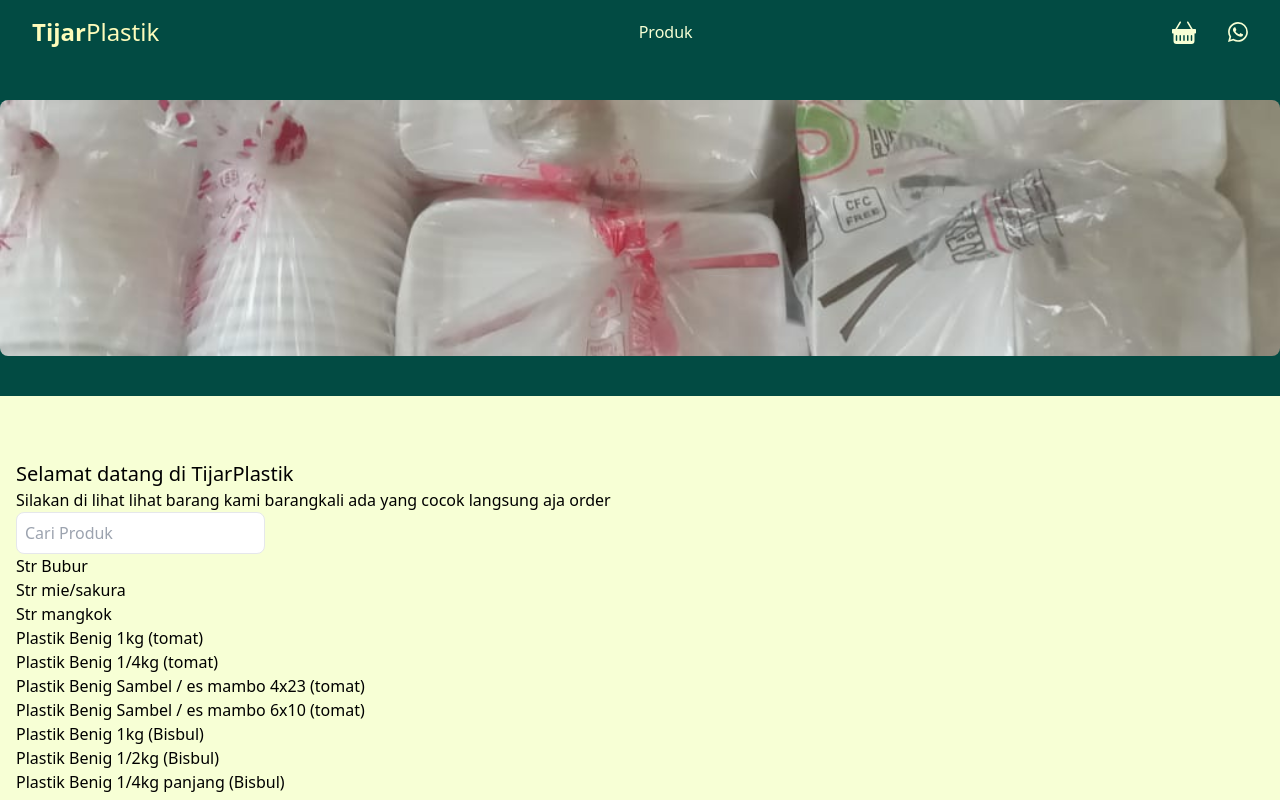
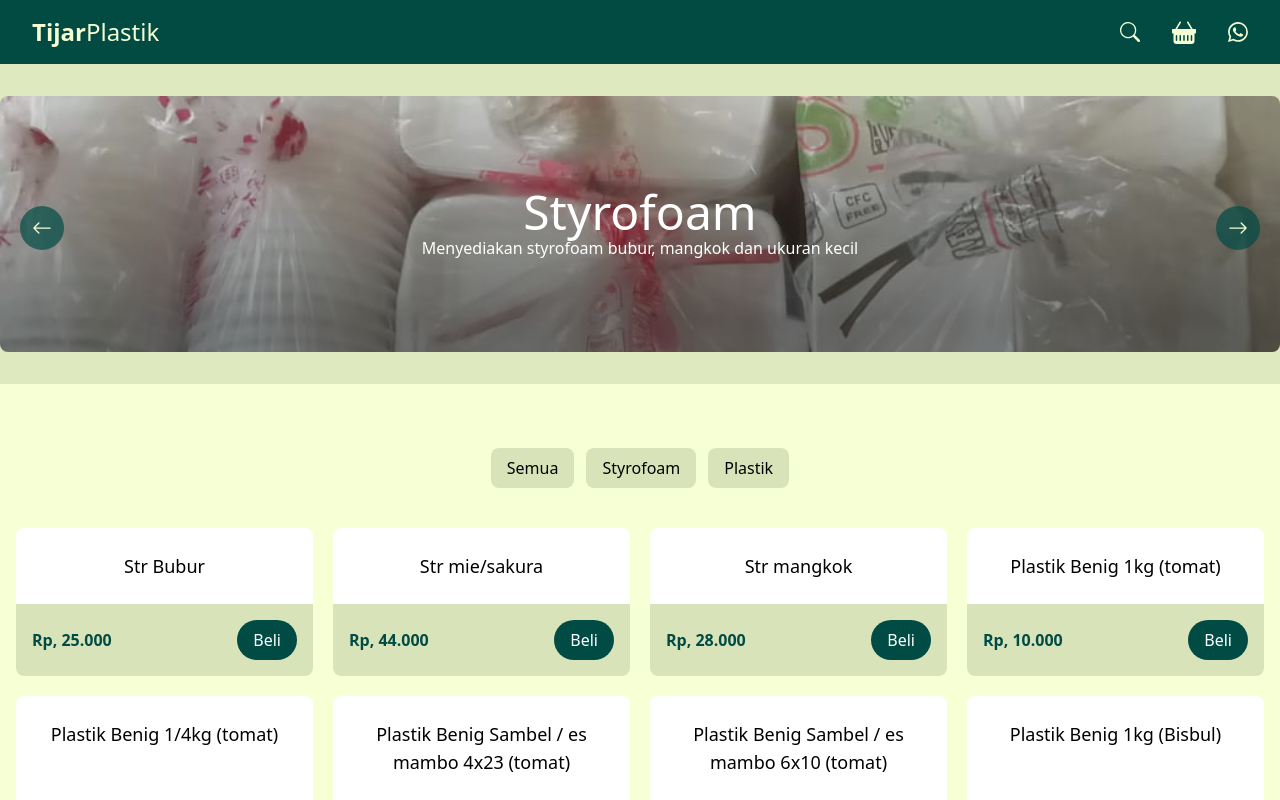
Before and after one commit to halloanewahyudi/tijarplastik, a Vue app: page / in a window 1280 px wide. Shown: the top 800 px of the page. Built offline with nearby package versions, Linux system fonts and the light colour scheme.

Commit message:
komit lagi

```diff
--- a/index.html
+++ b/index.html
@@ -4,7 +4,7 @@
     <meta charset="UTF-8" />
     <link rel="icon" type="image/svg+xml" href="/vite.svg" />
     <meta name="viewport" content="width=device-width, initial-scale=1.0" />
-    <title>Vite + Vue</title>
+    <title>Tijar Plastik</title>
   </head>
   <body>
     <div id="app"></div>
--- a/src/components/SectionOne.vue
+++ b/src/components/SectionOne.vue
@@ -6,7 +6,7 @@
         <div class="container">
             <div class="grid grid-cols-1 lg:grid-col-2">
                 <div>
-<h1 class="text-gray-500 text-3xl font-bold">Selamat Datang di TijarPlastik</h1>
+<h1 class=" text-3xl font-bold">Selamat Datang di TijarPlastik</h1>
 <h4>Silakan Lihat Harga Kami</h4>
                 </div>
                 <div></div>
--- /dev/null
+++ b/src/components/Shop.vue
@@ -0,0 +1,38 @@
+<script setup>
+import { ref } from "vue";
+import { useOrder } from "../stores/order-store";
+import { useProduct } from "../stores/product-store";
+import IconNextVue from "./icons/IconNext.vue";
+import IconPrevVue from "./icons/IconPrev.vue";
+
+const order = useOrder()
+const product = useProduct()
+const category = ref('')
+</script>
+<template>
+    <div class="container">
+      <ul class="flex flex-wrap justify-center items-center gap-3  pb-10">
+          <button  @click="product.category = '' " class="py-2 px-4 rounded-lg bg-borderlight" > Semua </button>
+          <button v-for="item in product.uniqueItems" :key="item"  @click="product.category = item.category"  class="py-2 px-4 rounded-lg bg-borderlight">
+            {{ item.category }}
+          </button>
+      </ul>
+
+        <div class="grid grid-cols-2 md:grid-cols-3 lg:grid-cols-4 gap-5">
+            <div v-for="(item,index) in product.paginatedproducts" :key="index" class=" bg-white rounded-lg text-center overflow-hidden h-full flex flex-col justify-between hover:shadow-xl duration-300 ">
+          <div class="p-6 mb-auto">
+            <h4 class="text-lg font-medium">{{ item.name }}</h4>
+          </div>
+           <div class="flex justify-between items-center gap-5 p-4 bg-borderlight mt-auto">
+            <span class="font-bold text-brand-1">Rp, {{ item.price }}</span>
+            <button @click="order.addOrder(item)" class="py-2 px-4 rounded-full bg-brand-1 text-white"> Beli </button>
+           </div>
+            </div>
+        </div>
+
+        <div class="flex gap-3 items-center justify-center py-10 container">
+        <button class="flex items-center gap-3" @click="product.prevPage" :disabled="product.currentPage === 1"> <IconPrevVue/> Prev </button>
+        <button class="flex items-center gap-3" @click="product.nextPage" :disabled="product.currentPage === totalPages"> Next <IconNextVue/> </button>
+      </div>
+    </div>
+</template>
--- a/src/components/Slideshow.vue
+++ b/src/components/Slideshow.vue
@@ -3,38 +3,88 @@ import Glide from '@glidejs/glide';
 import '@glidejs/glide/dist/css/glide.core.min.css'
 import { onMounted } from 'vue';
 
+import IconNextVue from './icons/IconNext.vue';
+import IconPrevVue from './icons/IconPrev.vue';
+
+const image = [
+   'img/slide-1.jpeg','img/slide-2.jpeg'
+]
+
+const slideContent = [
+    {
+        title: 'Gelas Plastik',
+        subtitle: 'tesedia berbagai macam ukuran dari OZ 20 sampai gelas aqua',
+        image: 'img/slide-1.jpeg'
+    },
+    {
+        title: 'Styrofoam',
+        subtitle: 'Menyediakan styrofoam bubur, mangkok dan ukuran kecil',
+        image: 'img/slide-2.jpeg'
+    },
+    {
+        title: 'Mika',
+        subtitle: 'Berbagaimacam jenis mika dari yang besar hingga yang kecil',
+        image: 'img/slide-3.jpeg'
+    },
+    {
+        title: 'Sedotan Dan Kertas Nasi',
+        subtitle: 'Ada sedotan biasa dan flexible juga kertas bungkus nasi yang bisa ada juga yang kembang',
+        image: 'img/slide-4.jpeg'
+    },
+    {
+        title: 'Aneka macam Plastik',
+        subtitle: 'Plastik ukuran 1Kg, 1/2, 1/4, Plasitk clip berbagai ukuran , kantong kresek juga berbagai ukuuran',
+        image: 'img/slide-6.jpeg'
+    }
+]
+
 onMounted(() => {
     const myglide = new Glide('.glide', {
         autoplay: 4000,
-        type:'carousel',
-        focusAt:'center',
-        loop:true,
-        perView:1,
-        gap:30,
+        type: 'carousel',
+        focusAt: 'center',
+        loop: true,
+        perView: 1,
+        gap: 30,
     })
     myglide.mount()
 })
 
 </script>
 <template>
-        <div class="glide  bg-primary text-light py-10">
+    <div class="glide  bg-brand-2 text-light pt-9 pb-8 relative">
         <div class="glide__track " data-glide-el="track">
             <ul class="glide__slides ">
-                    <li class="glide__slide w-full" v-for="item in 7" :key="item">
-         <div class="min-h-64 container relative rounded-lg flex flex-col justify-center items-center p-6 bg-center bg-cover text-borderlight"
-         :style="{backgrond:`url(img/slide-${item}.jpeg)`}">
-         <img :src="`img/slide-${item}.jpeg`" alt="" srcset="" class="absolute rounded-lg h-64 object-cover w-full">
+                <li class="glide__slide " v-for="item in slideContent" :key="item">
+                    <div class="min-h-64 container relative rounded-lg flex flex-col justify-center items-center p-6 bg-center bg-cover text-borderlight overflow-hidden"
+                        :style="{backgroundImage:`url(${item.image})`}">
+                        <div class="relative z-10 slide-content text-center max-w-[600px] p-6 text-white">
+                            <h2 class="text-4xl lg:text-5xl font-medium">{{ item.title }}</h2>
+                            <h4 lang="text-xl">{{ item.subtitle }}</h4>
+                        </div>
+                        <div class="layer absolute first-letter:top-0 left-0 w-full h-full "></div>
                     </div>
                 </li>
             </ul>
         </div>
+
+        <div class="glide__arrows container flex items-center justify-between" data-glide-el="controls ">
+    <button class="glide__arrow glide__arrow--left absolute top-[45%] left-2 lg:left-5 p-3 text-xl rounded-full bg-brand-1 bg-opacity-70" data-glide-dir="<"><IconPrevVue /></button>
+    <button class="glide__arrow glide__arrow--right absolute top-[45%] right-2 lg:right-5 p-3 text-xl rounded-full bg-brand-1 bg-opacity-70" data-glide-dir=">"><IconNextVue/></button>
+  </div>
     </div>
 </template>
 <style scoped>
-.glide__slide .slide-content{
-    @apply opacity-0 scale-125 ;
+.glide__slide .slide-content {
+    @apply opacity-0 scale-125;
 }
-.glide__slide--active .slide-content{
-    @apply opacity-100 scale-100 ease-linear duration-300 ;
+
+.glide__slide--active .slide-content {
+    @apply opacity-100 scale-100 ease-linear duration-300;
+}
+
+.layer {
+    background: rgb(0,0,0);
+    background: linear-gradient(0deg, rgba(0,0,0,0.4458158263305322) 13%, rgba(241,240,240,0) 100%);
 }
 </style>
--- a/src/components/element/Navbar.vue
+++ b/src/components/element/Navbar.vue
@@ -7,12 +7,18 @@ import { computed, ref, watchEffect } from 'vue';
 import IconClose from '../icons/IconClose.vue';
 import IconEditVue from '../icons/IconEdit.vue';
 import PopUpOrder from '../element/PopUpOrder.vue'
+import IconTagVue from '../icons/IconTag.vue';
+import IconSearch from '../icons/IconSearch.vue';
+import { useProduct } from '../../stores/product-store';
 
 const order = useOrder();
+const product = useProduct()
 const bukaOrders = ref(false);
 const showDetail = ref(false)
 const selectedItem = ref({})
 const selectedIndex = ref()
+const openSearch = ref(false)
+
 const qty = ref(1)
 const jumlah = ref(0)
 
@@ -33,6 +39,10 @@ const resetQty = () => {
     }
 }
 
+watchEffect(()=>{
+    order.getTotalPrice()
+})
+
 function formatMessage(data) {
     let message = "Pesanan:\n\n";
     for (const item of data) {
@@ -47,12 +57,10 @@ function formatMessage(data) {
 function sendMessage() {
     const data = order.orders
     const message = formatMessage(data);
-    const phoneNumber = '6289636192223'; // Ganti dengan nomor WhatsApp tujuan
+    const phoneNumber = '628979134998'; // Ganti dengan nomor WhatsApp tujuan
     const url = `https://wa.me/${phoneNumber}?text=${encodeURIComponent(message)}`;
     window.open(url, '_blank');
 }
-
-
 
 </script>
 <template>
@@ -63,9 +71,9 @@ function sendMessage() {
                 <!-- <div class="max-w-40">
                     <Logo class="w-full h-full" @click="$router.push('/')" />
                 </div> -->
-                <router-link to="/" class="text-2xl text-kuning-3"> <span class="font-semibold">Tijar</span>Plastik</router-link>
-                <router-link to="/product" class="text-light"> Produk</router-link>
+                <router-link to="/" class="text-2xl text-light"> <span class="font-semibold">Tijar</span>Plastik</router-link>
                 <div class="flex items-center gap-8">
+                  <button @click="openSearch =! openSearch"><IconSearch  class="w-5 h-5 text-light"/></button>
                     <div class="relative">
                         <button @click="bukaOrders = !bukaOrders" v-if="order.orders.length > 0"
                             class="absolute -top-2 -right-5 w-7 h-7 bg-secondary rounded-full  flex items-center justify-center">
@@ -83,7 +91,17 @@ function sendMessage() {
             </div>
         </div>
     </div>
+<div v-if="openSearch">
+    <div class="fixed top-0 left-0 w-full bg-brand-1 text-light py-2 z-50">
+        <div class="container">
+            <div class="flex items-center gap-3 ">
+                <input type="search" v-model="product.search" class="p-2 rounded-lg w-full text-brand-1">
+                <button @click="openSearch = false"> <icon-close  class="w-5 h-5"></icon-close></button>
+            </div>
+        </div>
+    </div>
 
+</div>
     <!-- popup orders -->
     <!-- Suggested code may be subject to a license. Learn more: ~LicenseLog:1528938069. -->
     <div class="p-6 bg-primary text-light fixed top-[60px] left-0 w-full min-h-full z-40" v-if="bukaOrders">
--- /dev/null
+++ b/src/components/icons/IconSearch.vue
@@ -0,0 +1,7 @@
+<template>
+    <svg xmlns="http://www.w3.org/2000/svg" width="1em" height="1em" viewBox="0 0 16 16">
+        <path fill="currentColor"
+            d="M11.742 10.344a6.5 6.5 0 1 0-1.397 1.398h-.001q.044.06.098.115l3.85 3.85a1 1 0 0 0 1.415-1.414l-3.85-3.85a1 1 0 0 0-.115-.1zM12 6.5a5.5 5.5 0 1 1-11 0a5.5 5.5 0 0 1 11 0">
+        </path>
+    </svg>
+</template>
--- /dev/null
+++ b/src/components/icons/IconTag.vue
@@ -0,0 +1,12 @@
+<template>
+    <svg xmlns="http://www.w3.org/2000/svg" width="1em" height="1em" viewBox="0 0 16 16">
+        <g fill="currentColor">
+            <path
+                d="M2 2a1 1 0 0 1 1-1h4.586a1 1 0 0 1 .707.293l7 7a1 1 0 0 1 0 1.414l-4.586 4.586a1 1 0 0 1-1.414 0l-7-7A1 1 0 0 1 2 6.586zm3.5 4a1.5 1.5 0 1 0 0-3a1.5 1.5 0 0 0 0 3">
+            </path>
+            <path
+                d="M1.293 7.793A1 1 0 0 1 1 7.086V2a1 1 0 0 0-1 1v4.586a1 1 0 0 0 .293.707l7 7a1 1 0 0 0 1.414 0l.043-.043z">
+            </path>
+        </g>
+    </svg>
+</template>
--- a/src/stores/order-store.js
+++ b/src/stores/order-store.js
@@ -12,7 +12,7 @@ export const useOrder = defineStore('orderan', {
             this.orders.push(order);
         },
         removeOrder(index){
-           this.orders = this.orders.filter(order => order.name !== index);
+           this.orders = this.orders.filter(order => order.id !== index);
         },
 
           getTotalPrice() {
--- a/src/stores/product.js
+++ b/src/stores/product-store.js
@@ -13,7 +13,7 @@ const search = ref('');
 const filteredproducts = computed(() => {
     return products.value.filter(item => {
       item.qty = qty.value,
-        item.jumlah = qty.value * parseFloat(item.price.replace('Rp', '').replace('.', ''))
+      item.jumlah = qty.value * parseFloat(item.price.replace('Rp', '').replace('.', ''))
       return (
         (!category.value || item.category == category.value) &&
         (!search.value || item.name.toLowerCase().includes(search.value.toLowerCase()))
@@ -23,7 +23,7 @@ const filteredproducts = computed(() => {
 
 
 // Pagination logic
-const itemsPerPage = 10;
+const itemsPerPage = 12;
 const currentPage = ref(1);
 
 const paginatedproducts = computed(() => {
@@ -56,6 +56,7 @@ const uniqueItems = [
 return {
     products,
     filteredproducts,
+    name,
     category,
     search,
     qty,
@@ -65,7 +66,8 @@ return {
     itemsPerPage,
     currentPage,
     prevPage,
-    nextPage
+    nextPage,
+    uniqueItems
 }
 
 })
--- a/src/views/HomePage.vue
+++ b/src/views/HomePage.vue
@@ -1,26 +1,13 @@
 <script setup>
 import Slideshow from '../components/Slideshow.vue';
-import {useProduct} from '../stores/product';
+import { useProduct } from '../stores/product-store';
+import Shop from '../components/Shop.vue';
 const product = useProduct()
 </script>
 <template>
+
     <Slideshow />
-    <div class="container py-16">
-        <h4 class="text-xl font-medium">
-            Selamat datang di TijarPlastik
-        </h4>
-        <p>
-            Silakan di lihat lihat barang kami barangkali ada yang cocok langsung aja order
-        </p>
-       <ul>
-        <input type="search" v-model="product.search" placeholder="Cari Produk" class="form-control" />
-        <li v-for="(item,index) in product.paginatedproducts" :key="index">
-            {{ item.name }}
-        </li>
-       </ul>
-       <div class="flex gap-3 items-center pt-10">
-        <button class="" @click="product.prevPage" :disabled="product.currentPage === 1">Previous</button>
-        <button class="" @click="product.nextPage" :disabled="product.currentPage === totalPages">Next</button>
-      </div>
+    <div class="py-16">
+        <Shop />
     </div>
 </template>
```
Lines whose indentation alone changed are shown as unchanged.
